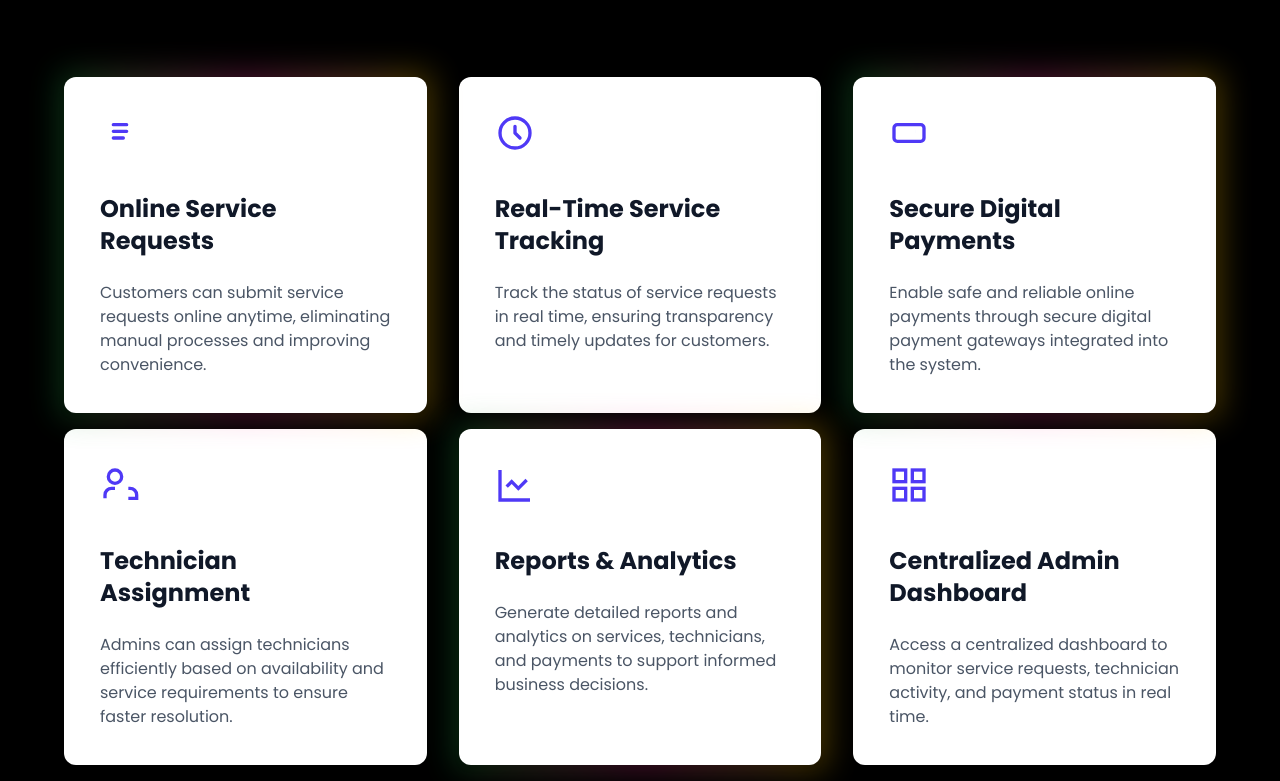
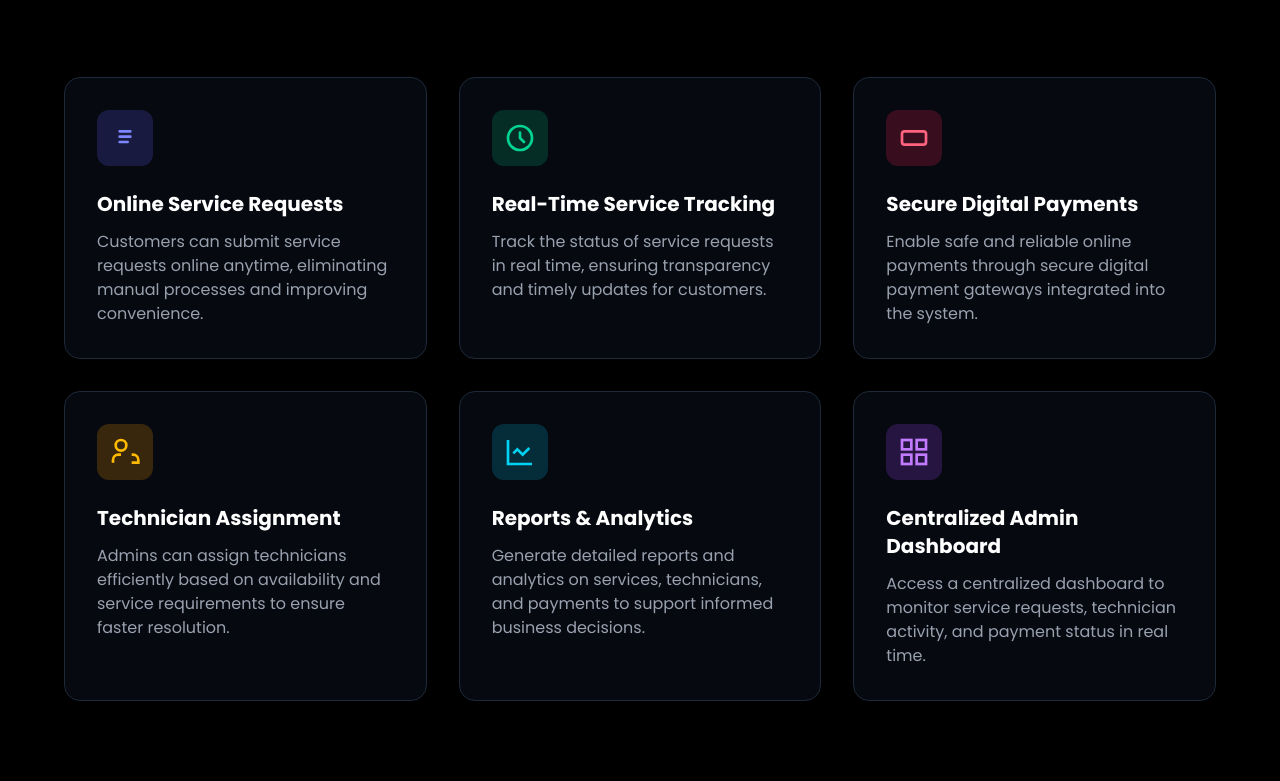
Before and after one commit to HetSiddhpuriya/SmartServe-Solutions, a plain HTML site: page index.html in a window 1280 px wide. Shown: the part 919-1700 px from the top of the page. Drawn offline with nearby package versions, Linux system fonts and the light colour scheme.

Commit message:
Service Update

```diff
--- a/index.html
+++ b/index.html
@@ -30,15 +30,15 @@
         class="z-50 flex items-center justify-between w-full py-4 px-6 md:px-16 lg:px-24 xl:px-32 backdrop-blur text-white text-sm">
         <h1 class="text-xl font-bold">SmartServe-Solutions</h1>
         <div class="hidden md:flex items-center gap-8 transition duration-500">
-            <a href="/" class="hover:text-slate-300 transition"> Home </a>
-            <a href="/products" class="hover:text-slate-300 transition">
+            <a href="index.html" class="hover:text-slate-300 transition border-b-2 border-transparent hover:border-white pb-1"> Home </a>
+            <a href="services.html" class="hover:text-slate-300 transition border-b-2 border-transparent hover:border-white pb-1">
                 Services
             </a>
-            <a href="/stories" class="hover:text-slate-300 transition">
+            <a href="/stories" class="hover:text-slate-300 transition border-b-2 border-transparent hover:border-white pb-1">
                 Track Request
             </a>
-            <a href="/pricing" class="hover:text-slate-300 transition">
-                Content Us
+            <a href="/pricing" class="hover:text-slate-300 transition border-b-2 border-transparent hover:border-white pb-1">
+                Contact Us
             </a>
         </div>
 
@@ -130,139 +130,91 @@
             </div>
 
             <!-- Features Grid -->
-            <div
-                class="grid max-w-4xl lg:max-w-6xl grid-cols-1 mx-auto mt-8 text-center gap-y-4 sm:gap-x-8 sm:grid-cols-2 lg:grid-cols-3 sm:mt-12 lg:mt-20 sm:text-left">
+            <div class="grid max-w-4xl lg:max-w-6xl grid-cols-1 mx-auto mt-8 text-left gap-y-8 sm:gap-x-8 sm:grid-cols-2 lg:grid-cols-3 sm:mt-12 lg:mt-20">
                 <!-- Service 1 -->
-                <div class="relative">
-                    <div class="absolute -inset-1">
-                        <div
-                            class="w-full h-full rotate-180 opacity-30 blur-lg filter bg-gradient-to-r from-yellow-400 via-pink-500 to-green-600">
-                        </div>
-                    </div>
-                    <div class="relative overflow-hidden bg-white shadow-md rounded-xl h-full">
-                        <div class="p-9">
-                            <!-- Icon -->
-                            <svg class="w-10 h-10 text-indigo-600 mb-4" fill="none" stroke="currentColor"
-                                stroke-width="2" viewBox="0 0 24 24">
+                <div class="group border border-gray-800 rounded-2xl p-8 bg-gray-900/40 hover:bg-gray-800/60 transition-all duration-300 hover:-translate-y-2">
+                    <div class="w-14 h-14 bg-indigo-500/20 rounded-xl flex items-center justify-center mb-6 group-hover:bg-indigo-500/40 transition-colors">
+                        <svg class="w-8 h-8 text-indigo-400" fill="none" stroke="currentColor" stroke-width="2" viewBox="0 0 24 24">
                             <path d="M8 7h8M8 11h8M8 15h6" stroke-linecap="round" stroke-linejoin="round" />
                         </svg>
-                            <h3 class="mt-6 text-2xl font-bold text-gray-900 sm:mt-10">
-                                Online Service Requests
-                            </h3>
-                            <p class="mt-6 text-base text-gray-600">
-                                Customers can submit service requests online anytime,
-                                eliminating manual processes and improving convenience.
+                    </div>
+                    <h3 class="text-xl font-bold text-white mb-3">Online Service Requests</h3>
+                    <p class="text-gray-400">
+                        Customers can submit service requests online anytime, eliminating manual processes and improving convenience.
                     </p>
-                        </div>
-                    </div>
                 </div>
 
                 <!-- Service 2 -->
-                <div class="overflow-hidden bg-white shadow-md rounded-xl">
-                    <div class="p-9">
-                        <svg class="w-10 h-10 text-indigo-600 mb-4" fill="none" stroke="currentColor" stroke-width="2"
-                            viewBox="0 0 24 24">
+                <div class="group border border-gray-800 rounded-2xl p-8 bg-gray-900/40 hover:bg-gray-800/60 transition-all duration-300 hover:-translate-y-2 relative overflow-hidden">
+                    <div class="w-14 h-14 bg-emerald-500/20 rounded-xl flex items-center justify-center mb-6 group-hover:bg-emerald-500/40 transition-colors">
+                        <svg class="w-8 h-8 text-emerald-400" fill="none" stroke="currentColor" stroke-width="2" viewBox="0 0 24 24">
                             <path d="M12 8v4l3 3" stroke-linecap="round" stroke-linejoin="round" />
                             <circle cx="12" cy="12" r="9" />
                         </svg>
-                        <h3 class="mt-6 text-2xl font-bold text-gray-900 sm:mt-10">
-                            Real-Time Service Tracking
-                        </h3>
-                        <p class="mt-6 text-base text-gray-600">
-                            Track the status of service requests in real time, ensuring
-                            transparency and timely updates for customers.
+                    </div>
+                    <h3 class="text-xl font-bold text-white mb-3">Real-Time Service Tracking</h3>
+                    <p class="text-gray-400">
+                        Track the status of service requests in real time, ensuring transparency and timely updates for customers.
                     </p>
-                    </div>
                 </div>
 
                 <!-- Service 3 -->
-                <div class="relative">
-                    <div class="absolute -inset-1">
-                        <div
-                            class="w-full h-full rotate-180 opacity-30 blur-lg filter bg-gradient-to-r from-yellow-400 via-pink-500 to-green-600">
-                        </div>
-                    </div>
-                    <div class="relative overflow-hidden bg-white shadow-md rounded-xl h-full">
-                        <div class="p-9">
-                            <svg class="w-10 h-10 text-indigo-600 mb-4" fill="none" stroke="currentColor"
-                                stroke-width="2" viewBox="0 0 24 24">
+                <div class="group border border-gray-800 rounded-2xl p-8 bg-gray-900/40 hover:bg-gray-800/60 transition-all duration-300 hover:-translate-y-2">
+                    <div class="w-14 h-14 bg-rose-500/20 rounded-xl flex items-center justify-center mb-6 group-hover:bg-rose-500/40 transition-colors">
+                        <svg class="w-8 h-8 text-rose-400" fill="none" stroke="currentColor" stroke-width="2" viewBox="0 0 24 24">
                             <rect x="3" y="7" width="18" height="10" rx="2" />
                             <path d="M16 11h.01" />
                         </svg>
-                            <h3 class="mt-6 text-2xl font-bold text-gray-900 sm:mt-10">
-                                Secure Digital Payments
-                            </h3>
-                            <p class="mt-6 text-base text-gray-600">
-                                Enable safe and reliable online payments through secure
-                                digital payment gateways integrated into the system.
+                    </div>
+                    <h3 class="text-xl font-bold text-white mb-3">Secure Digital Payments</h3>
+                    <p class="text-gray-400">
+                        Enable safe and reliable online payments through secure digital payment gateways integrated into the system.
                     </p>
-                        </div>
-                    </div>
                 </div>
 
                 <!-- Service 4 -->
-                <div class="overflow-hidden bg-white shadow-md rounded-xl">
-                    <div class="p-9">
-                        <svg class="w-10 h-10 text-indigo-600 mb-4" fill="none" stroke="currentColor" stroke-width="2"
-                            viewBox="0 0 24 24">
+                <div class="group border border-gray-800 rounded-2xl p-8 bg-gray-900/40 hover:bg-gray-800/60 transition-all duration-300 hover:-translate-y-2">
+                    <div class="w-14 h-14 bg-amber-500/20 rounded-xl flex items-center justify-center mb-6 group-hover:bg-amber-500/40 transition-colors">
+                        <svg class="w-8 h-8 text-amber-400" fill="none" stroke="currentColor" stroke-width="2" viewBox="0 0 24 24">
                             <path d="M17 20h5v-2a4 4 0 0 0-4-4h-1" />
                             <circle cx="9" cy="7" r="4" />
                             <path d="M3 20v-2a4 4 0 0 1 4-4h2" />
                         </svg>
-                        <h3 class="mt-6 text-2xl font-bold text-gray-900 sm:mt-10">
-                            Technician Assignment
-                        </h3>
-                        <p class="mt-6 text-base text-gray-600">
-                            Admins can assign technicians efficiently based on availability
-                            and service requirements to ensure faster resolution.
+                    </div>
+                    <h3 class="text-xl font-bold text-white mb-3">Technician Assignment</h3>
+                    <p class="text-gray-400">
+                        Admins can assign technicians efficiently based on availability and service requirements to ensure faster resolution.
                     </p>
-                    </div>
                 </div>
 
                 <!-- Service 5 -->
-                <div class="relative">
-                    <div class="absolute -inset-1">
-                        <div
-                            class="w-full h-full rotate-180 opacity-30 blur-lg filter bg-gradient-to-r from-yellow-400 via-pink-500 to-green-600">
-                        </div>
-                    </div>
-                    <div class="relative overflow-hidden bg-white shadow-md rounded-xl h-full">
-                        <div class="p-9">
-                            <svg class="w-10 h-10 text-indigo-600 mb-4" fill="none" stroke="currentColor"
-                                stroke-width="2" viewBox="0 0 24 24">
+                <div class="group border border-gray-800 rounded-2xl p-8 bg-gray-900/40 hover:bg-gray-800/60 transition-all duration-300 hover:-translate-y-2">
+                    <div class="w-14 h-14 bg-cyan-500/20 rounded-xl flex items-center justify-center mb-6 group-hover:bg-cyan-500/40 transition-colors">
+                        <svg class="w-8 h-8 text-cyan-400" fill="none" stroke="currentColor" stroke-width="2" viewBox="0 0 24 24">
                             <path d="M3 3v18h18" />
                             <path d="M7 13l3-3 4 4 5-5" />
                         </svg>
-                            <h3 class="mt-6 text-2xl font-bold text-gray-900 sm:mt-10">
-                                Reports & Analytics
-                            </h3>
-                            <p class="mt-6 text-base text-gray-600">
-                                Generate detailed reports and analytics on services,
-                                technicians, and payments to support informed business
-                                decisions.
+                    </div>
+                    <h3 class="text-xl font-bold text-white mb-3">Reports & Analytics</h3>
+                    <p class="text-gray-400">
+                        Generate detailed reports and analytics on services, technicians, and payments to support informed business decisions.
                     </p>
-                        </div>
-                    </div>
                 </div>
 
                 <!-- Service 6 -->
-                <div class="overflow-hidden bg-white shadow-md rounded-xl">
-                    <div class="p-9">
-                        <svg class="w-10 h-10 text-indigo-600 mb-4" fill="none" stroke="currentColor" stroke-width="2"
-                            viewBox="0 0 24 24">
+                <div class="group border border-gray-800 rounded-2xl p-8 bg-gray-900/40 hover:bg-gray-800/60 transition-all duration-300 hover:-translate-y-2">
+                    <div class="w-14 h-14 bg-purple-500/20 rounded-xl flex items-center justify-center mb-6 group-hover:bg-purple-500/40 transition-colors">
+                        <svg class="w-8 h-8 text-purple-400" fill="none" stroke="currentColor" stroke-width="2" viewBox="0 0 24 24">
                             <rect x="3" y="3" width="7" height="7" />
                             <rect x="14" y="3" width="7" height="7" />
                             <rect x="14" y="14" width="7" height="7" />
                             <rect x="3" y="14" width="7" height="7" />
                         </svg>
-                        <h3 class="mt-6 text-2xl font-bold text-gray-900 sm:mt-10">
-                            Centralized Admin Dashboard
-                        </h3>
-                        <p class="mt-6 text-base text-gray-600">
-                            Access a centralized dashboard to monitor service requests,
-                            technician activity, and payment status in real time.
+                    </div>
+                    <h3 class="text-xl font-bold text-white mb-3">Centralized Admin Dashboard</h3>
+                    <p class="text-gray-400">
+                        Access a centralized dashboard to monitor service requests, technician activity, and payment status in real time.
                     </p>
-                    </div>
                 </div>
             </div>
         </div>
@@ -505,8 +457,8 @@
                         Quick Links
                     </h4>
                     <ul class="space-y-2 text-sm">
-                        <li><a href="#home" class="hover:text-white transition">Home</a></li>
-                        <li><a href="#features" class="hover:text-white transition">Services</a></li>
+                        <li><a href="index.html" class="hover:text-white transition">Home</a></li>
+                        <li><a href="services.html" class="hover:text-white transition">Services</a></li>
                         <li><a href="#works" class="hover:text-white transition">How It Works</a></li>
                         <li><a href="#contact" class="hover:text-white transition">Contact Us</a></li>
                     </ul>
```
Also changed, not shown: services.html (added, +280 -0 lines). Lines whose indentation alone changed are shown as unchanged.
